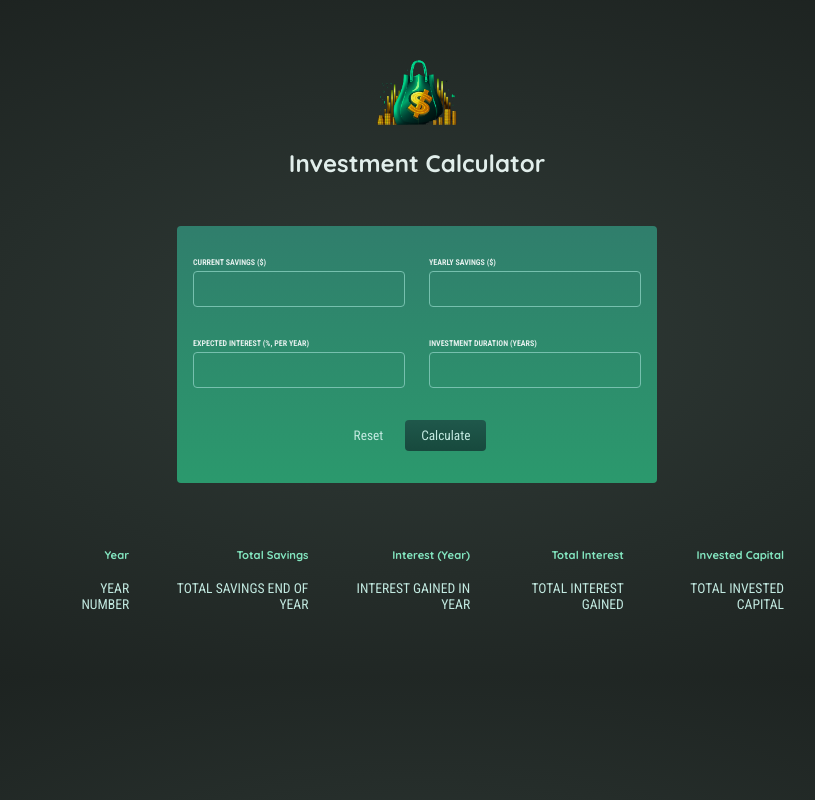
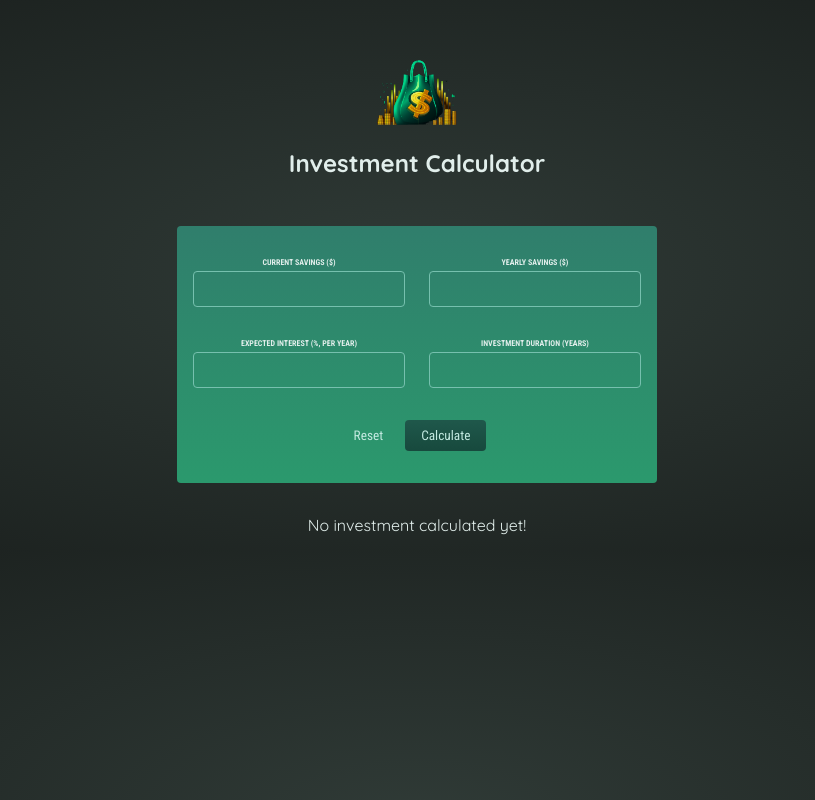
Before and after one commit to payal033/Investment-Calculator, a React (Create React App) app: page / in a window 1280 px wide. Shown: the whole page, without its empty margins (223-1038 px from the left). Built offline with nearby package versions, Linux system fonts and the light colour scheme.

Commit message:
adding states and events

```diff
--- a/src/App.js
+++ b/src/App.js
@@ -1,17 +1,49 @@
+import { useState } from "react";
 import Header from "./components/Header/Header";
 import InvestmentForm from "./components/InvestmentForm/InvestmentForm";
 import InvestmentTable from "./components/InvestmentTable/InvestmentTable";
 
 function App() {
+
+
+  const [yearlyData, setYearlyData] = useState([])
+
+  const calculateHandler = (userInput) => {
+
+
+    // console.log(userInput["current-savings"], userInput["yearly-contribution"], userInput["expected-return"], userInput["duration"])
+
+    const yearlyData = [];
+
+    let currentSavings = +userInput["current-savings"];
+    const yearlyContribution = +userInput["yearly-contribution"];
+    const expectedReturn = +userInput["expected-return"] / 100;
+    const duration = +userInput["duration"];
+
+    // The below code calculates yearly results (total savings, interest etc)
+    for (let i = 0; i < duration; i++) {
+      const yearlyInterest = currentSavings * expectedReturn;
+      currentSavings += yearlyInterest + yearlyContribution;
+
+      yearlyData.push({
+        year: i + 1,
+        yearlyInterest: yearlyInterest,
+        savingsEndOfYear: currentSavings,
+        yearlyContribution: yearlyContribution,
+      });
+    }
+    setYearlyData(yearlyData)
+  };
+
+
   return (
     <div>
-     <Header />
-    <InvestmentForm />
-
-      {/* Todo: Show below table conditionally (only once result data is available) */}
-      {/* Show fallback text if no data is available */}
-
-     <InvestmentTable />
+      <Header />
+      <InvestmentForm onCalculateData={calculateHandler} />
+      {
+        yearlyData.length === 0 ? <p>No investment calculated yet!</p> :
+          <InvestmentTable data={yearlyData} />
+      }
     </div>
   );
 }
--- a/src/components/InvestmentForm/InvestmentForm.js
+++ b/src/components/InvestmentForm/InvestmentForm.js
@@ -1,45 +1,52 @@
+import { useState } from 'react';
 import '../InvestmentForm/InvestmentForm.css'
 
-const InvestmentForm = () => {
+const InvestmentForm = (props) => {
 
-    const calculateHandler = (userInput) => {
-        // Should be triggered when form is submitted
-        // You might not directly want to bind it to the submit event on the form though...
+    const [userInput, setUserInput] = useState({
+        savings: '', yearlyCont: '', returns: '', durationYear: ''
+    })
 
-        const yearlyData = []; // per-year results
-
-        let currentSavings = +userInput["current-savings"]; // feel free to change the shape of this input object!
-        const yearlyContribution = +userInput["yearly-contribution"]; // as mentioned: feel free to change the shape...
-        const expectedReturn = +userInput["expected-return"] / 100;
-        const duration = +userInput["duration"];
-
-        // The below code calculates yearly results (total savings, interest etc)
-        for (let i = 0; i < duration; i++) {
-          const yearlyInterest = currentSavings * expectedReturn;
-          currentSavings += yearlyInterest + yearlyContribution;
-          yearlyData.push({
-            // feel free to change the shape of the data pushed to the array!
-            year: i + 1,
-            yearlyInterest: yearlyInterest,
-            savingsEndOfYear: currentSavings,
-            yearlyContribution: yearlyContribution
-          });
+    const inputValueHandler = (identifier, value) => {
+        if (identifier === 'savings') {
+            setUserInput({ ...userInput, savings: value })
+        } else if (identifier === 'yearlyCont') {
+            setUserInput({ ...userInput, yearlyCont: value })
+        } else if (identifier === 'returns') {
+            setUserInput({ ...userInput, returns: value })
+        } else {
+            setUserInput({ ...userInput, durationYear: value })
+        }
     }
 
-        // do something with yearlyData ...
-      };
+    const submitHandler = (event) => {
+        event.preventDefault();
 
+        const data = {
+            "current-savings": userInput.savings,
+            "yearly-contribution": userInput.yearlyCont,
+            "expected-return": userInput.returns,
+            "duration": userInput.durationYear
+        }
+        props.onCalculateData(data)
+
+    }
+
+    const resetData = () => {
+        setUserInput({ savings: '', yearlyCont: '', returns: '', durationYear: '' })
+        props.onCalculateData(userInput)
+    }
 
     return (
-        <form className="form">
+        <form className="form" onSubmit={submitHandler}>
             <div className="input-group">
                 <p>
                     <label htmlFor="current-savings">Current Savings ($)</label>
-            <input type="number" id="current-savings" />
+                    <input type="number" id="current-savings" onChange={(event) => inputValueHandler('savings', event.target.value)} />
                 </p>
                 <p>
                     <label htmlFor="yearly-contribution">Yearly Savings ($)</label>
-            <input type="number" id="yearly-contribution" />
+                    <input type="number" id="yearly-contribution" onChange={(event) => inputValueHandler('yearlyCont', event.target.value)} />
                 </p>
             </div>
             <div className="input-group">
@@ -47,15 +54,15 @@ const InvestmentForm = () => {
                     <label htmlFor="expected-return">
                         Expected Interest (%, per year)
                     </label>
-            <input type="number" id="expected-return" />
+                    <input type="number" id="expected-return" onChange={(event) => inputValueHandler('returns', event.target.value)} />
                 </p>
                 <p>
                     <label htmlFor="duration">Investment Duration (years)</label>
-            <input type="number" id="duration" />
+                    <input type="number" id="duration" onChange={(event) => inputValueHandler('duration', event.target.value)} />
                 </p>
             </div>
             <p className="actions">
-          <button type="reset" className="buttonAlt">
+                <button type="reset" className="buttonAlt" onClick={resetData}>
                     Reset
                 </button>
                 <button type="submit" className="button">
--- /dev/null
+++ b/src/components/InvestmentTable/InvestmentRow.js
@@ -0,0 +1,21 @@
+const formatter = new Intl.NumberFormat('en-US', {
+    style: 'currency',
+    currency: 'USD',
+    minimumFractionDigits: 2,
+    maximumFractionDigits: 2,
+});
+
+
+const InvestmentRow = (props) => {
+    return (
+        <tr>
+            <td>{props.year}</td>
+            <td>{formatter.format(props.savingsEndOfYear)}</td>
+            <td>{formatter.format(props.yearlyInterest)}</td>
+            <td>{ }</td>
+            <td>{formatter.format(props.yearlyContribution)}</td>
+        </tr>
+    )
+}
+
+export default InvestmentRow
--- a/src/components/InvestmentTable/InvestmentTable.js
+++ b/src/components/InvestmentTable/InvestmentTable.js
@@ -1,6 +1,8 @@
 import '../InvestmentTable/InvestmentTable.css'
+import InvestmentRow from './InvestmentRow'
 
-const InvestmentTable = () => {
+const InvestmentTable = (props) => {
+
   return (
     <table className="result">
       <thead>
@@ -13,14 +15,16 @@ const InvestmentTable = () => {
         </tr>
       </thead>
       <tbody>
-          <tr>
-            <td>YEAR NUMBER</td>
-            <td>TOTAL SAVINGS END OF YEAR</td>
-            <td>INTEREST GAINED IN YEAR</td>
-            <td>TOTAL INTEREST GAINED</td>
-            <td>TOTAL INVESTED CAPITAL</td>
-          </tr>
+        {props.data.map(d => (
+          <InvestmentRow
+            year={d.year}
+            yearlyInterest={d.yearlyInterest}
+            savingsEndOfYear={d.savingsEndOfYear}
+            yearlyContribution={d.yearlyContribution}
+          />
+        ))}
       </tbody>
+
     </table>
   )
 }
--- a/src/index.css
+++ b/src/index.css
@@ -13,3 +13,7 @@ body {
   background: radial-gradient(#303b37, #1a1f1d);
   color: #e1eeeb;
 }
+
+p {
+  text-align: center;
+}
```
Lines whose indentation alone changed are shown as unchanged.
